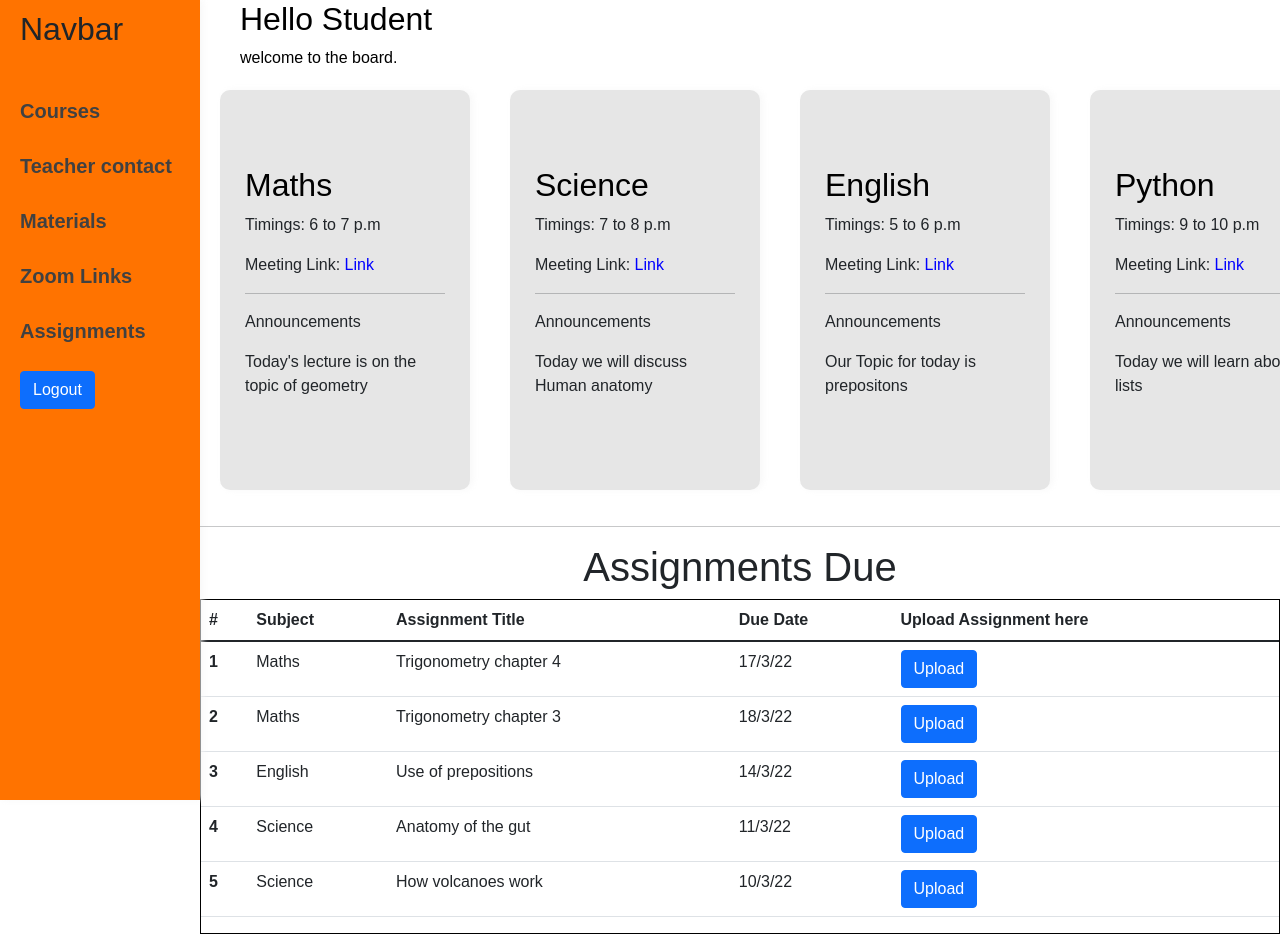
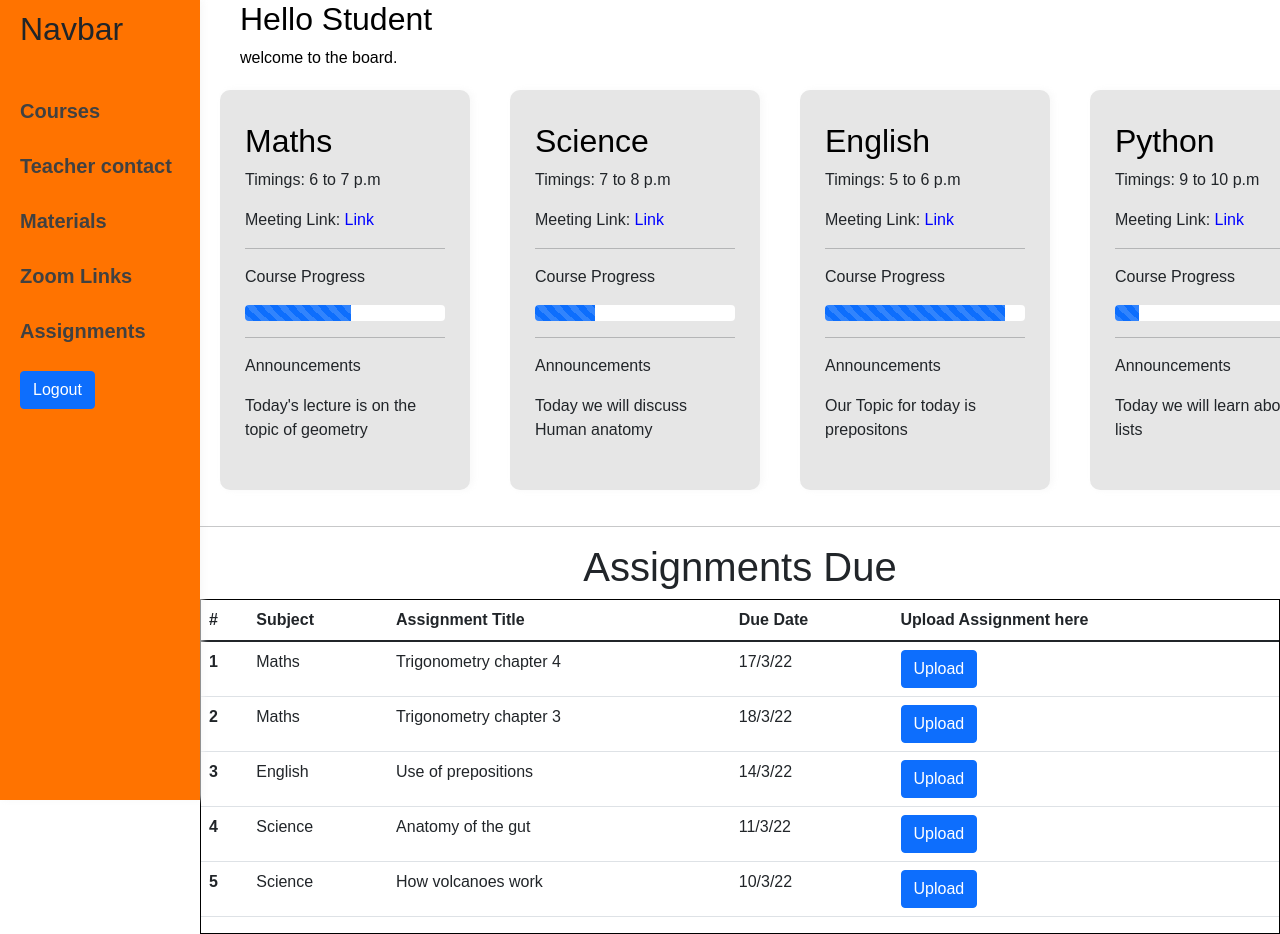
Before and after one commit to Jaydeep-P/E-Learning-Platform, a Next.js app in the folder frontend/: page /student/1 in a window 1280 px wide. Shown: the top 934 px of the page. Built offline with nearby package versions, Linux system fonts and the light colour scheme.

Commit message:
Added feature- progress bars for students

```diff
--- a/frontend/components/studentcomponents/SContent.js
+++ b/frontend/components/studentcomponents/SContent.js
@@ -1,11 +1,13 @@
 import React, { useEffect, useState } from 'react'
 import styles from "../../styles/Tleftnavbar.module.css"
+
 
 
 // Prop data for demo purposes
 const courseList = [
     {
         courseno:1,
+        progress:53,
         coursename:"Maths",
         zoomlink:"https://jpmchase.zoom.us/wc/join/94589093804",
         timings:"6 to 7 p.m",
@@ -13,6 +15,7 @@ const courseList = [
     },
     {
         courseno:2,
+        progress:30,
         coursename:"Science",
         zoomlink:"https://jpmchase.zoom.us/wc/join/94589093804",
         timings:"7 to 8 p.m",
@@ -20,6 +23,7 @@ const courseList = [
     },
     {
         courseno:3,
+        progress:90,
         coursename:"English",
         zoomlink:"https://jpmchase.zoom.us/wc/join/94589093804",
         timings:"5 to 6 p.m",
@@ -27,6 +31,7 @@ const courseList = [
     },
     {
         courseno:4,
+        progress:12,
         coursename:"Python",
         zoomlink:"https://jpmchase.zoom.us/wc/join/94589093804",
         timings:"9 to 10 p.m",
@@ -95,8 +100,14 @@ function SContent() {
                                 <p>Timings: {course.timings}</p>
                                 <span>Meeting Link: <span><a href={course.zoomlink} className={styles.links}>Link</a></span></span>
                                 <hr/>
+                                <p>Course Progress</p>
+                                <div className="progress" style={{backgroundColor: "white"}}>
+                                    <div className="progress-bar progress-bar-striped" role="progressbar" style={{width: `${course.progress}%`}} aria-valuenow={`${course.progress}`} aria-valuemin="0" aria-valuemax="100"></div>
+                                </div>
+                                <hr/>
                                 <p>Announcements</p>
-                                <p>{course.announcements}</p>
+
+                    <p>{course.announcements}</p>
                             </div>
                         </div>
                     )
```
Also changed, not shown: frontend/components/teachercomponents/TContent.js (+7 -0 lines).
